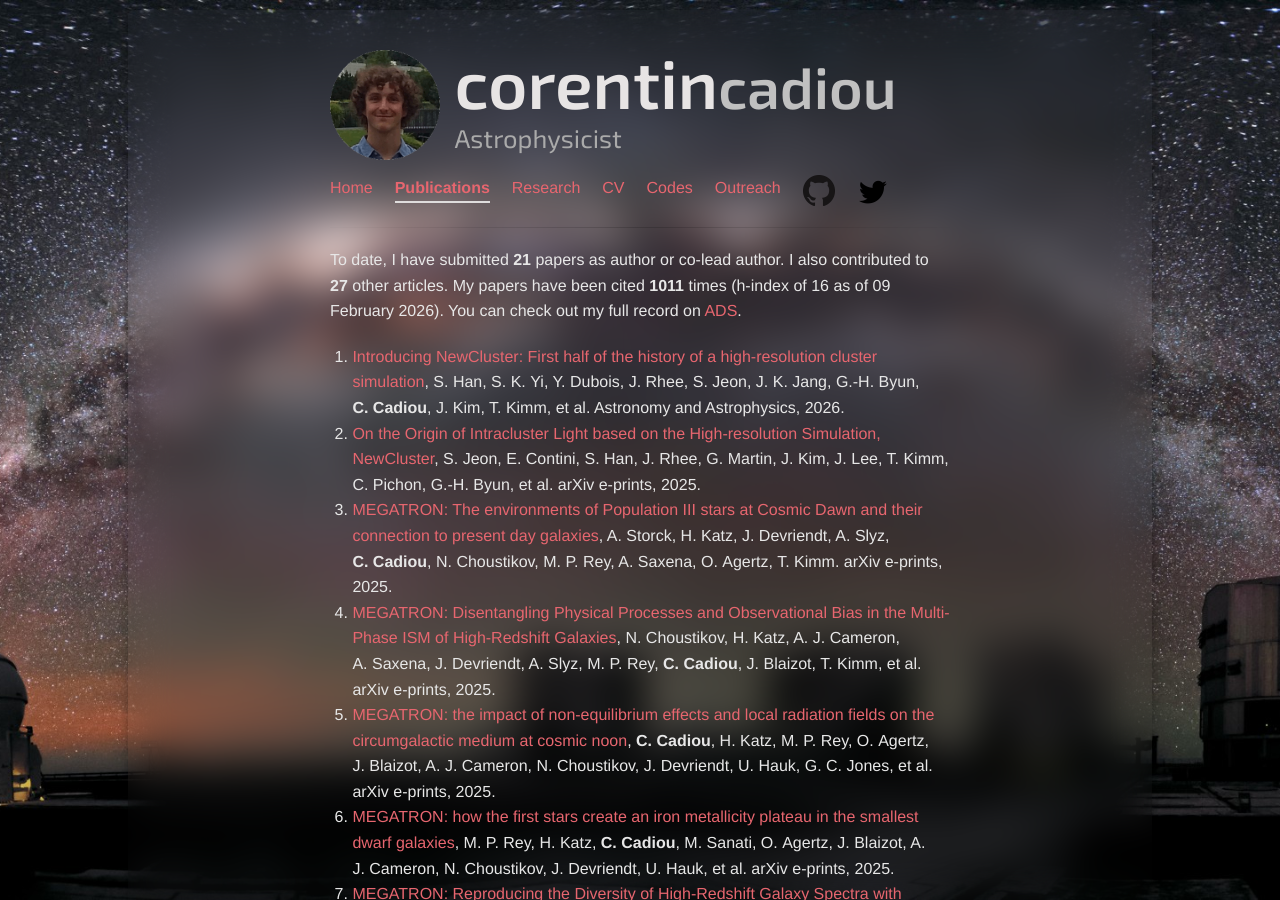
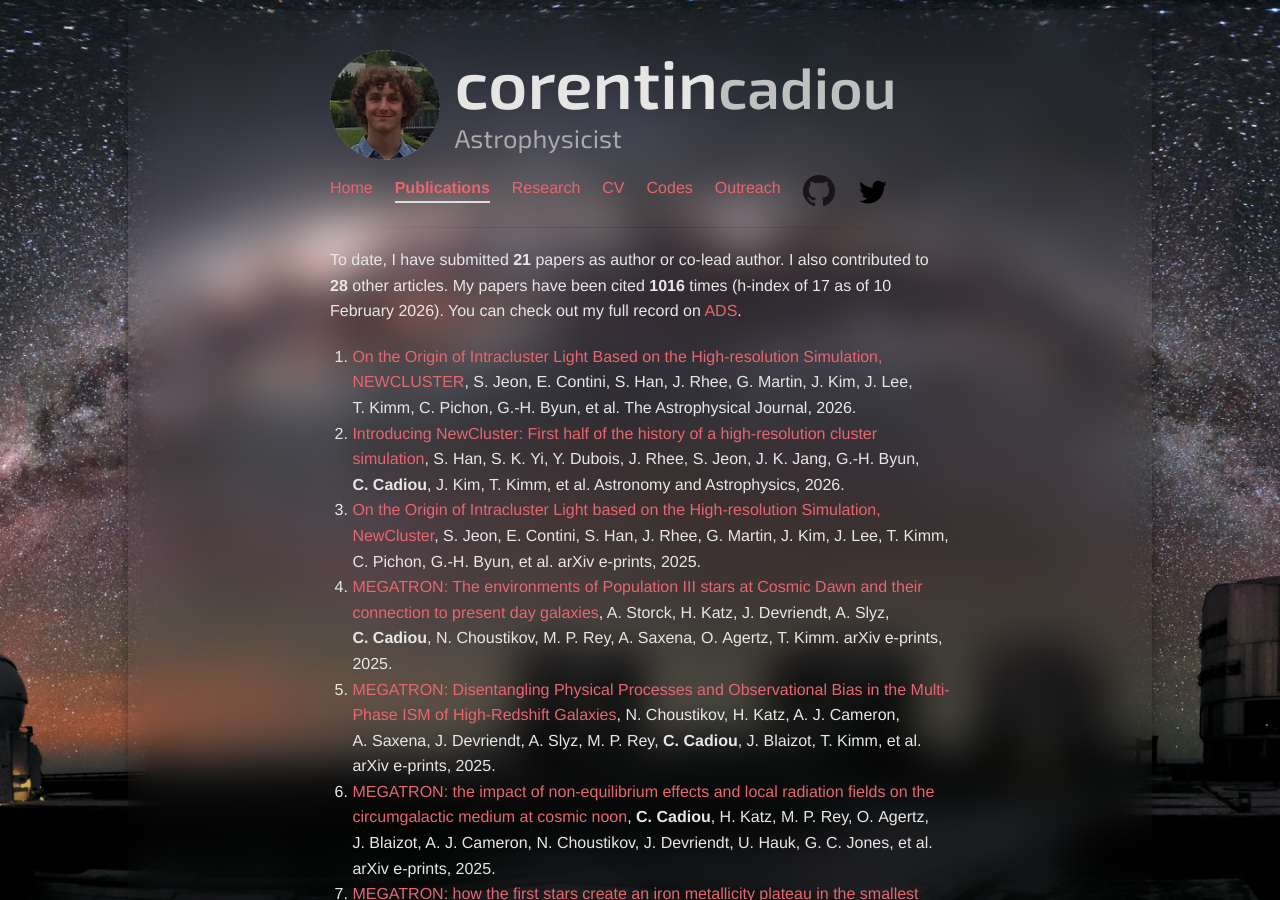
Before and after one commit to cphyc/cphyc.github.io, a Jekyll site: the page built from publications/index.html, in a window 1280 px wide and 900 px high. Built offline with Jekyll 4.4.1, drawn with Linux system fonts in a browser that asks for light colours; nearby versions of some CDN libraries.

Commit message:
Update publications and CV [skip ci]
Automated update via GitHub Actions

```diff
--- a/publications/index.html
+++ b/publications/index.html
@@ -7,11 +7,50 @@ description: My Publications
 
 <p>
   To date, I have submitted <b>21</b> papers as author or co-lead author.
-  I also contributed to <b>27</b> other articles.
-  My papers have been cited <b>1011</b> times (h-index of 16 as of 09 February 2026).
+  I also contributed to <b>28</b> other articles.
+  My papers have been cited <b>1016</b> times (h-index of 17 as of 10 February 2026).
   You can check out my full record on <a href="https://ui.adsabs.harvard.edu/search/q=((author%3A%22Cadiou%2C%20C%22))%20-bibstem%3A%22zndo%22%20collection%3Aastronomy&sort=date%20desc%2C%20bibcode%20desc&p_=0" target="_blank">ADS</a>.
 </p>
 <ol>
+
+  <li>
+    <a href="https://arxiv.org/abs/2512.06098">On the Origin of Intracluster Light Based on the High-resolution Simulation, NEWCLUSTER</a>,
+
+
+      S.&nbsp;Jeon,
+
+
+      E.&nbsp;Contini,
+
+
+      S.&nbsp;Han,
+
+
+      J.&nbsp;Rhee,
+
+
+      G.&nbsp;Martin,
+
+
+      J.&nbsp;Kim,
+
+
+      J.&nbsp;Lee,
+
+
+      T.&nbsp;Kimm,
+
+
+      C.&nbsp;Pichon,
+
+
+      G.-H.&nbsp;Byun,
+
+
+      et al.
+
+    The Astrophysical Journal, 2026.
+  </li>
 
   <li>
     <a href="https://arxiv.org/abs/2507.06301">Introducing NewCluster: First half of the history of a high-resolution cluster simulation</a>,
```
Also changed, not shown: 2 other files.
